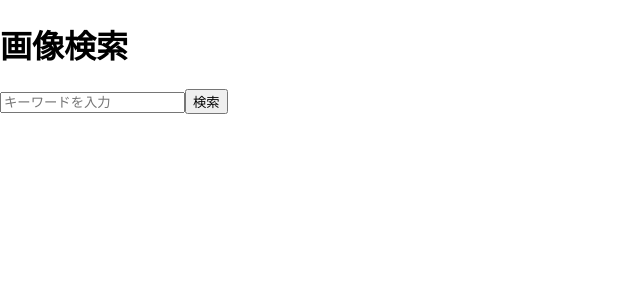
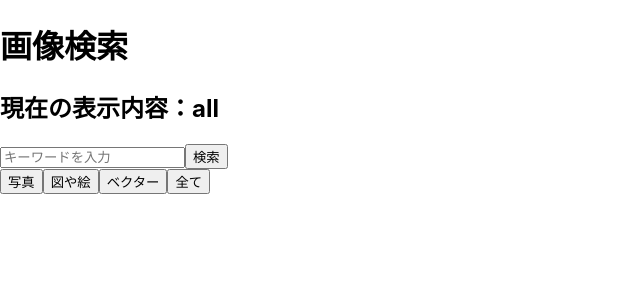
Before and after one commit to aaaaaaaaaaa-bot/React-learning, a React (Create React App) app in the folder image-research/: page / in a window 1280 px wide. Shown: the top 300 px of the page, without its empty margins (0-640 px from the left). Built offline with nearby package versions, Linux system fonts and the light colour scheme.

Commit message:
プログラムの作成(途中)

```diff
--- a/image-research/src/App.jsx
+++ b/image-research/src/App.jsx
@@ -5,9 +5,26 @@ export default function App() {
   const [image, setImage] = useState([]);//画像データを入れる
   const [error, setError] = useState({ message: null, type: null });//エラーメッセージとエラー内容の一括管理に用いる
   const [loading, setLoading] = useState(false);//画像検索中の表記に用いる
+  const [type,setType] = useState("all");
 
   const handleWord = (e) => {//検索欄に文字が入力されるたびその内容を保持する
     setQuery(e.target.value)
+  }
+
+  const typePhoto = () => {
+    setType("photo");
+  }
+
+  const typeIllustration = () => {
+    setType("illustration")
+  }
+
+  const typeVector = () => {
+    setType("vector")
+  }
+
+  const typeAll = () => {
+    setType("all")
   }
 
   const handleSearch = () => { //ボタンが押された時の処理
@@ -22,7 +39,7 @@ export default function App() {
       setLoading(true);//画像の検索に入る
 
       const API_KEY = process.env.REACT_APP_API_KEY;
-      const url = `https://pixabay.com/api/?key=${API_KEY}&q=${query}`;
+      const url = `https://pixabay.com/api/?key=${API_KEY}&q=${query}&image_type=${type}`;
 
       fetch(url)
         .then(response => {
@@ -50,6 +67,7 @@ export default function App() {
   return (
     <div>
       <h1>画像検索</h1>
+      <h2>現在の表示内容：{type}</h2>
       <input
         type="text"
         value={query}
@@ -58,13 +76,20 @@ export default function App() {
       />
       <button onClick={handleSearch}>検索</button>
 
+      <div> {/*検索結果の判別*/}
+        <button onClick={typePhoto}>写真</button>
+        <button onClick={typeIllustration}>図や絵</button>
+        <button onClick={typeVector}>ベクター</button>
+        <button onClick={typeAll}>全て</button>
+      </div>
+
       {loading ? (
         <p>画像データを読み込み中</p>
       ) : error.message ? (
         <p>{error.message}</p>
       ) : image.length > 0 ? (
         <>
-        <h2>{query}</h2> {/*検索欄の入力を表示*/}
+        <h3>{query}</h3> {/*検索欄の入力を表示*/}
         <ul>
           {image.map((hits) => (
             <li key={hits.id}>
```
Also changed, not shown: 1 other file (tests, documents, lock files or other folders).
